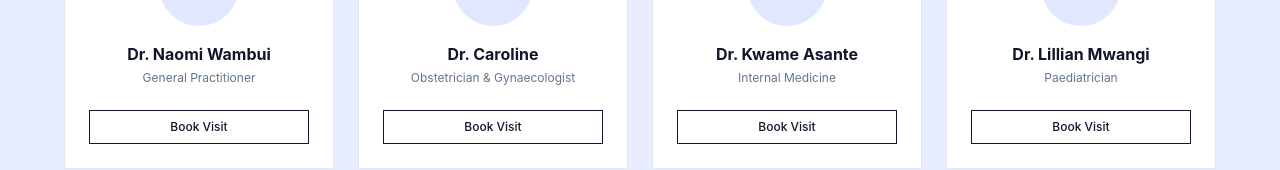
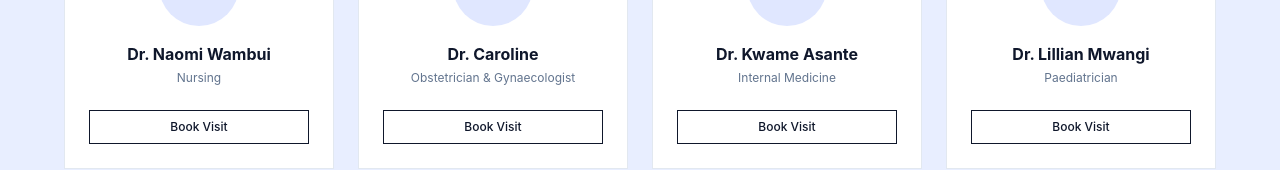
Before and after one commit to akingori371-oss/Karia, a React (Vite) app: page / in a window 1280 px wide. Shown: the part 1788-1958 px from the top of the page. Built offline with nearby package versions, Linux system fonts and the light colour scheme.

Commit message:
change the speciality of doctors

```diff
--- a/src/App.jsx
+++ b/src/App.jsx
@@ -211,7 +211,7 @@ function Services() {
 }
 
 const DOCTORS = [
-  { name: "Dr. Naomi Wambui", specialty: "General Practitioner" },
+  { name: "Dr. Naomi Wambui", specialty: "Nursing" },
   { name: "Dr. Caroline", specialty: "Obstetrician & Gynaecologist" },
   { name: "Dr. Kwame Asante", specialty: "Internal Medicine" },
   { name: "Dr. Lillian Mwangi", specialty: "Paediatrician" },
--- a/src/pages/BookingPage.jsx
+++ b/src/pages/BookingPage.jsx
@@ -4,6 +4,9 @@ import { Link } from "react-router-dom";
 const DOCTORS = [
   { name: "Dr John Kamau", speciality: "Surgeon" },
   { name: "Dr Naomi Kiarie", speciality: "Nursing" },
+  { name: "Dr Caroline", speciality: "Obstetrician & Gynaecologist" },
+  { name: "Dr Kwame Asante", speciality: "Internal Medicine" },
+  { name: "Dr Lilian Mwangi", speciality: "Paediatrician" },
 ];
 
 const SERVICES = [
```
